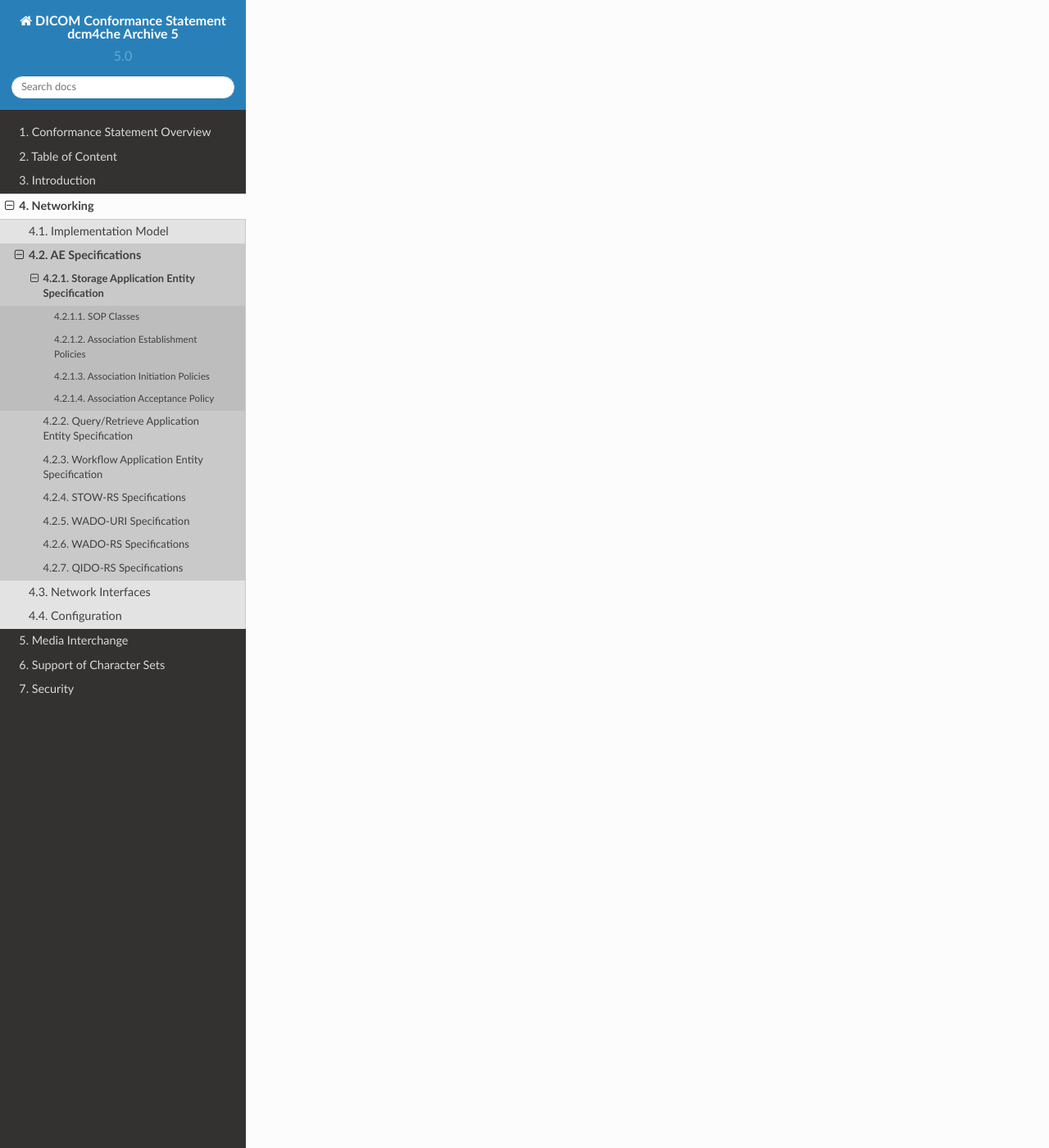
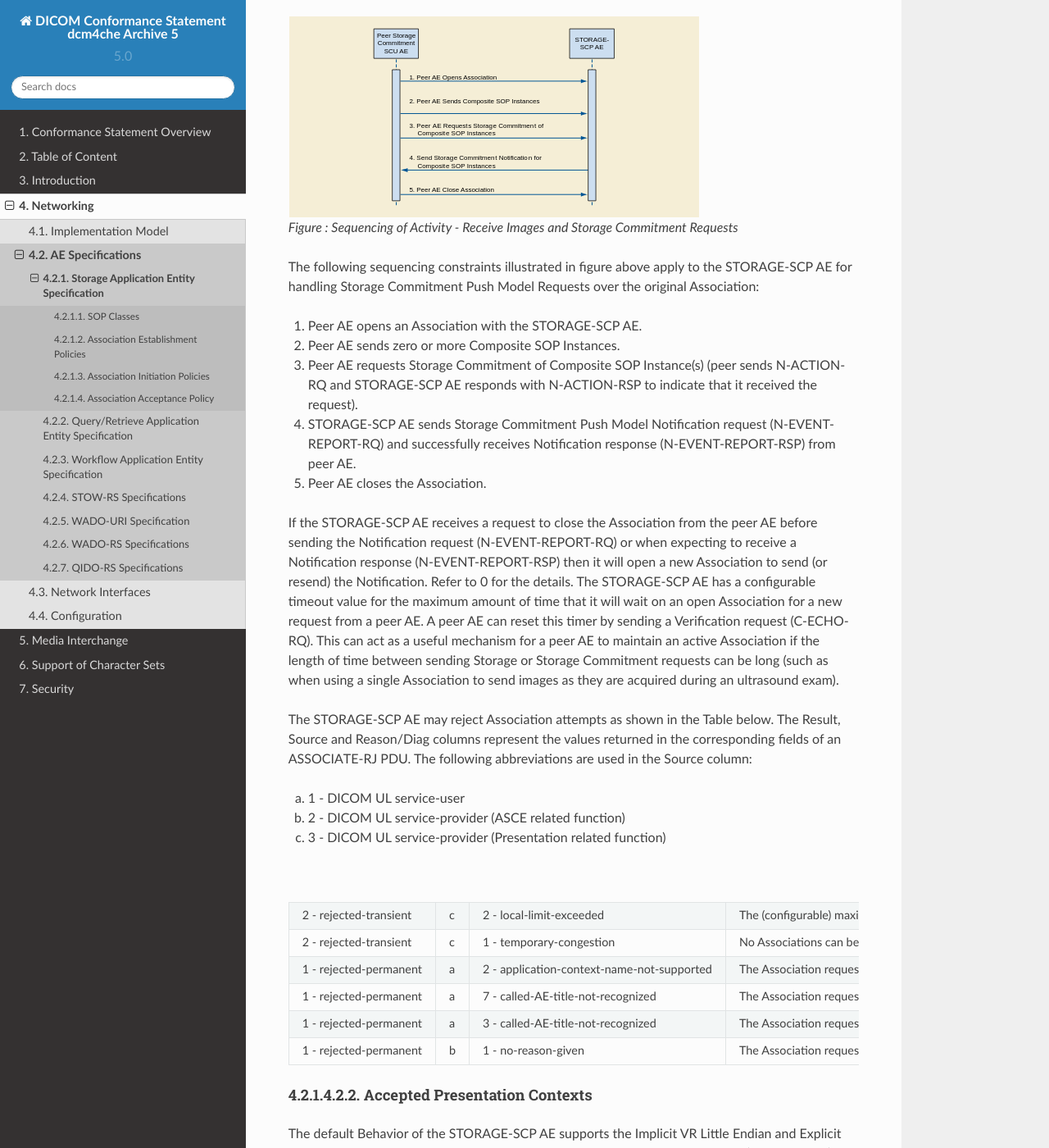
Before and after one commit to dcm4che/dcm4chee-arc-cs, a Sphinx documentation site: the page built from docs/networking/specs/storage.rst, in a window 1280 px wide and 1400 px high, scrolled down 10937 px. Shown: the whole window at 82% size. Built offline with Sphinx 7.4.7 and the Read the Docs theme 2.0.0, drawn with Linux system fonts in a browser that asks for light colours; some of the changed text lies outside the part shown.

Commit message:
Conformance Statement Update

```diff
--- /dev/null
+++ b/docs/networking/specs/storage-accepted-presentation-contexts-by-STORAGE-SCP-AE.csv
@@ -0,0 +1 @@
+"TO DO"
--- /dev/null
+++ b/docs/networking/specs/storage-association-rejection-reasons.csv
@@ -0,0 +1,6 @@
+"2 - rejected-transient", "c", "2 - local-limit-exceeded", "The (configurable) maximum number of simultaneous Associations has been reached. An Association request with the same parameters may succeed at a later time."
+"2 - rejected-transient", "c", "1 - temporary-congestion", "No Associations can be accepted at this time due to the real-time requirements of higher priority activities (e.g., during image acquisition no Associations will be accepted) or because insufficient resources are available (e.g., memory, processes, threads). An Association request with the same parameters may succeed at a later time."
+"1 - rejected-permanent", "a", "2 - application-context-name-not-supported", "The Association request contained an unsupported Application Context Name. An association request with the same parameters will not succeed at a later time."
+"1 - rejected-permanent", "a", "7 - called-AE-title-not-recognized", "The Association request contained an unrecognized Called AE Title. An Association request with the same parameters will not succeed at a later time unless configuration changes are made. This rejection reason normally occurs when the Association initiator is incorrectly configured and attempts to address the Association acceptor using the wrong AE Title."
+"1 - rejected-permanent", "a", "3 - called-AE-title-not-recognized", "The Association request contained an unrecognized Calling AE Title. An Association request with the same parameters will not succeed at a later time unless configuration changes are made. This rejection reason normally occurs when the Association acceptor has not been configured to recognize the AE Title of the Association initiator."
+"1 - rejected-permanent", "b", "1 - no-reason-given", "The Association request could not be parsed. An Association request with the same format will not succeed at a later time."
--- a/docs/networking/specs/storage.rst
+++ b/docs/networking/specs/storage.rst
@@ -83,7 +83,7 @@
 
 The STORAGE-SCP AE can be configured to always open a new Association before sending a Storage Commitment Push Model Notifications (N-EVENT-REPORT), in which case the sequencing illustrated in figure below will always be followed.
 
-.. figure:: storage-sequencing-of-activity.svg
+.. figure:: storage-sequencing-of-activity-send-storage-commitment-notification-over-new-association.svg
 
    Figure : Sequencing of Activity - Send Storage Commitment Notification Over New Association
 
@@ -111,7 +111,7 @@
 
 STORAGE-SCP AE will propose Presentation Contexts as shown in the following table:
 
-.. csv-table:: Table 4.2.1.2-4.: Proposed Presentation Contexts By the STORAGE-SCP AE
+.. csv-table:: Table 4.2.1.3-1.: Proposed Presentation Contexts By the STORAGE-SCP AE
    :file: storage-proposed-presentation-contexts.csv
 
 .. _stgcmt-conformance:
@@ -152,7 +152,7 @@
 
 .. _receive-stgcmt-rq:
 
-Activity - Receive Storage Commitment Request
+Activity - Receive Storage Commitment Response
 '''''''''''''''''''''''''''''''''''''''''''''
 
 .. _receive-stgcmt-rq-seq:
@@ -160,7 +160,51 @@
 Description and Sequencing of Activities
 ........................................
 
+The STORAGE-SCP AE accepts Associations only if they have valid Presentation Contexts. If none of the requested Presentation Contexts are accepted then the Association Request itself is rejected. It can be configured to only accept Associations with certain hosts (using TCP/IP address) and/or Application Entity Titles.
+
+The default behavior of the STORAGE-SCP AE is to always attempt to send a Storage Commitment Push Model Notification (N-EVENT-REPORT) over the same Association opened by the peer AE to send the request (N-ACTION). If the STORAGE-SCP AE receives a request to close the Association either before sending the Notification or before receiving the corresponding N-EVENT-REPORT-RSP then it will open a new Association to send the Notification. Refer to Section F.4.2.3.4.1.5 for the details.
+
+.. figure:: storage-sequencing-of-activity-receive-images-and-storage-commitment-requests.svg
+
+   Figure : Sequencing of Activity - Receive Images and Storage Commitment Requests
+
+The following sequencing constraints illustrated in figure above apply to the STORAGE-SCP AE for handling Storage Commitment Push Model Requests over the original Association:
+
+1. Peer AE opens an Association with the STORAGE-SCP AE.
+
+2. Peer AE sends zero or more Composite SOP Instances.
+
+3. Peer AE requests Storage Commitment of Composite SOP Instance(s) (peer sends N-ACTION-RQ and STORAGE-SCP AE responds with N-ACTION-RSP to indicate that it received the request).
+
+4. STORAGE-SCP AE sends Storage Commitment Push Model Notification request (N-EVENT-REPORT-RQ) and successfully receives Notification response (N-EVENT-REPORT-RSP) from peer AE.
+
+5. Peer AE closes the Association.
+
+If the STORAGE-SCP AE receives a request to close the Association from the peer AE before sending the Notification request (N-EVENT-REPORT-RQ) or when expecting to receive a Notification response (N-EVENT-REPORT-RSP) then it will open a new Association to send (or resend) the Notification. Refer to 0 for the details. The STORAGE-SCP AE has a configurable timeout value for the maximum amount of time that it will wait on an open Association for a new request from a peer AE. A peer AE can reset this timer by sending a Verification request (C-ECHO-RQ). This can act as a useful mechanism for a peer AE to maintain an active Association if the length of time between sending Storage or Storage Commitment requests can be long (such as when using a single Association to send images as they are acquired during an ultrasound exam).
+
+The STORAGE-SCP AE may reject Association attempts as shown in the Table below. The Result, Source and Reason/Diag columns represent the values returned in the corresponding fields of an ASSOCIATE-RJ PDU. The following abbreviations are used in the Source column:
+
+a. 1 - DICOM UL service-user
+
+b. 2 - DICOM UL service-provider (ASCE related function)
+
+c. 3 - DICOM UL service-provider (Presentation related function)
+
+.. csv-table:: Table 4.2.1.4-1.: Association Rejection Reasons
+   :file: storage-association-rejection-reasons.csv
+
 .. _receive-stgcmt-rq-accepted-pcs:
 
 Accepted Presentation Contexts
 ..............................
+
+The default Behavior of the STORAGE-SCP AE supports the Implicit VR Little Endian and Explicit VR Little Endian Transfer Syntaxes for all Associations. In addition, explicit JPEG (baseline lossy) compression syntax is supported for the following SOP Classes: US Image, US Multi-frame Image, US Image (retired), US Multi-frame Image (retired), VL Image, VL Multi-frame and Secondary Capture Image Storage.
+
+The STORAGE-SCP AE can be configured to accept a subset of these Transfer Syntaxes, with the inclusion of Implicit VR Little Endian being mandatory.
+
+If multiple Transfer Syntaxes are proposed per Presentation Context then only the most preferable Transfer Syntax is accepted. The order of Transfer Syntax preference for the STORAGE-SCP AE is configurable. The default preference order if multiple Transfer Syntaxes are proposed in a single Presentation Context is: JPEG Baseline1, Little Endian Explicit, Little Endian Implicit (if all these are proposed for a single Presentation Context). This means that if the Implicit VR Little Endian and Explicit VR Little Endian Transfer Syntaxes are proposed in a single Presentation Context then the accepted Transfer Syntax will be Explicit VR Little Endian. This order of preference is configurable.
+
+Any of the Presentation Contexts shown in the following table are acceptable to the STORAGE-SCP AE for receiving images.
+
+.. csv-table:: Table 4.2.1.4-2.: Accepted Presentation Contexts By STORAGE-SCP AE
+   :file: storage-accepted-presentation-contexts-by-STORAGE-SCP-AE.csv
```
Also changed, not shown: docs/networking/model/sequencing_of_real_world_activities.svg, docs/networking/specs/storage-sequencing-of-activity-receive-images-and-storage-commitment-requests.svg (added), docs/networking/specs/storage-sequencing-of-activity-send-storage-commitment-notification-over-new-association.svg (added), docs/networking/specs/storage-sequencing-of-activity.svg (deleted).
